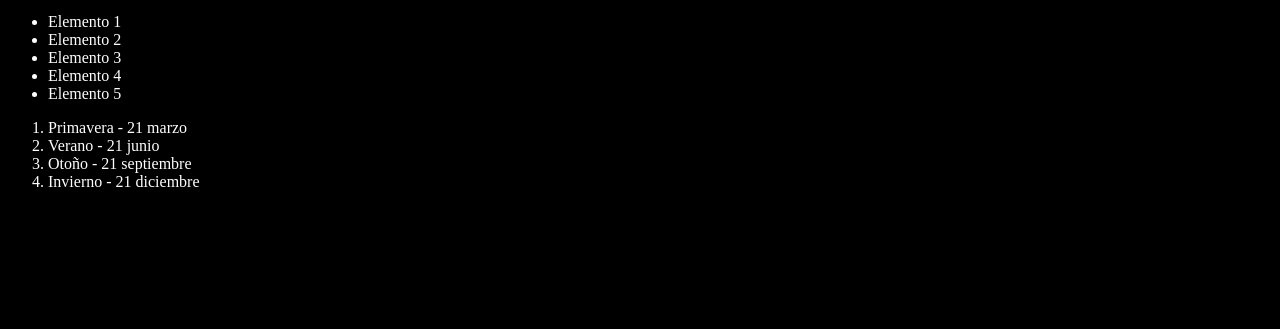
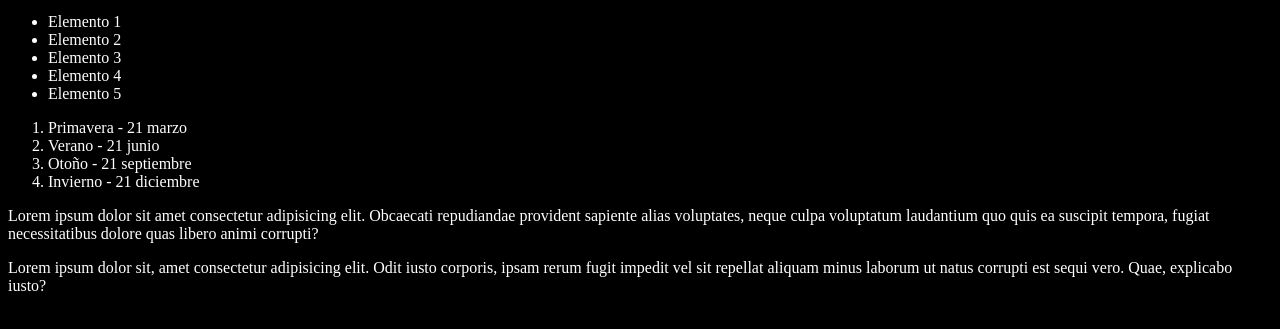
Before and after one commit to nmbdev/Curso-Git, a plain HTML site: page index.html in a window 1280 px wide. Shown: the part 101-430 px from the top of the page. Drawn offline with Linux system fonts and the light colour scheme.

Commit message:
Agregando dos parrafos

```diff
--- a/index.html
+++ b/index.html
@@ -30,6 +30,14 @@
         <li>Invierno - 21 diciembre</li>
     </ol>
 
+    <p>
+        Lorem ipsum dolor sit amet consectetur adipisicing elit. Obcaecati repudiandae provident sapiente alias voluptates, neque culpa voluptatum laudantium quo quis ea suscipit tempora, fugiat necessitatibus dolore quas libero animi corrupti?
+    </p>
+
+    <p>
+        Lorem ipsum dolor sit, amet consectetur adipisicing elit. Odit iusto corporis, ipsam rerum fugit impedit vel sit repellat aliquam minus laborum ut natus corrupti est sequi vero. Quae, explicabo iusto?
+    </p>
+
     <script
     src="/index.js">
     </script>
```
